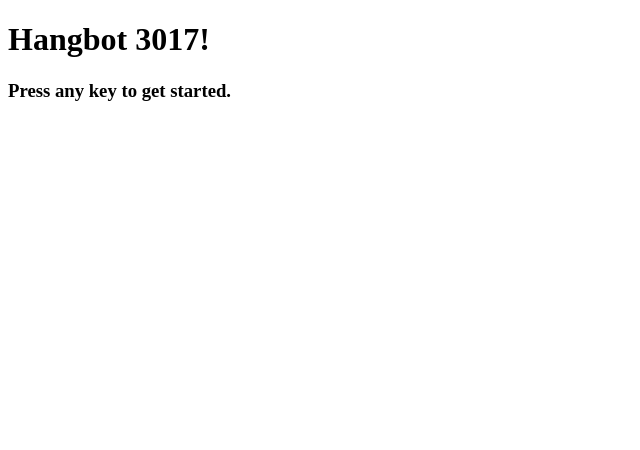
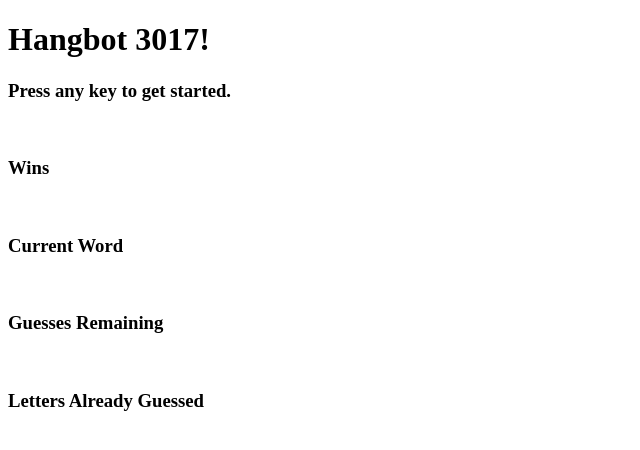
Before and after one commit to PoppyTheDestroyer/Hangman-Game, a plain HTML site: page index.html in a window 1280 px wide. Shown: the whole page, without its empty margins (0-640 px from the left). Drawn offline with Linux system fonts and the light colour scheme.

Commit message:
Basic changes

```diff
--- a/index.html
+++ b/index.html
@@ -12,6 +12,12 @@
 </header>
 <h3>Press any key to get started.</h3>
 <br>
-
+<h3>Wins</h3>
+<br>
+<h3>Current Word</h3>
+<br>
+<h3>Guesses Remaining</h3>
+<br>
+<h3>Letters Already Guessed</h3>
 </body>
 </html>
```
